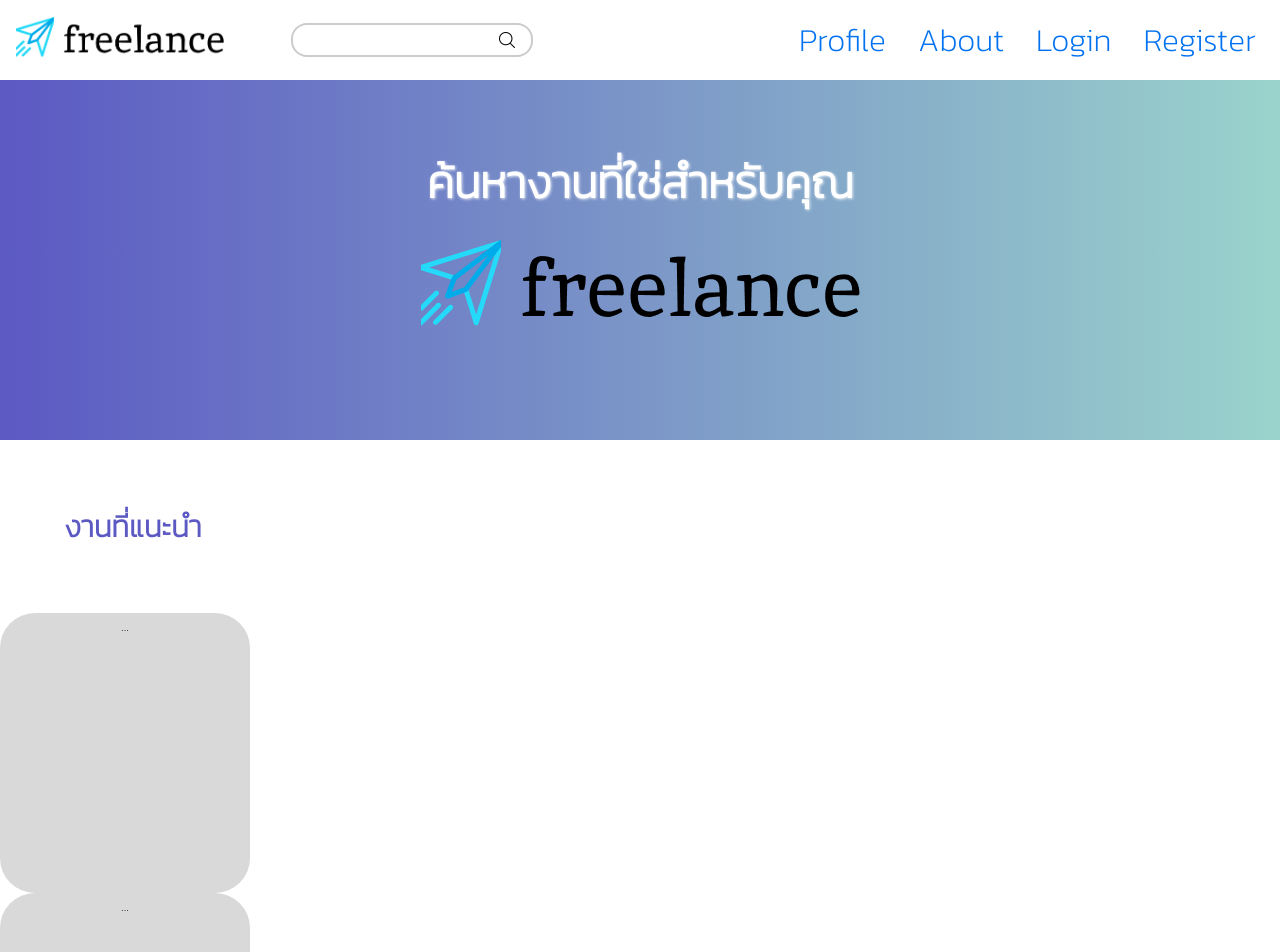
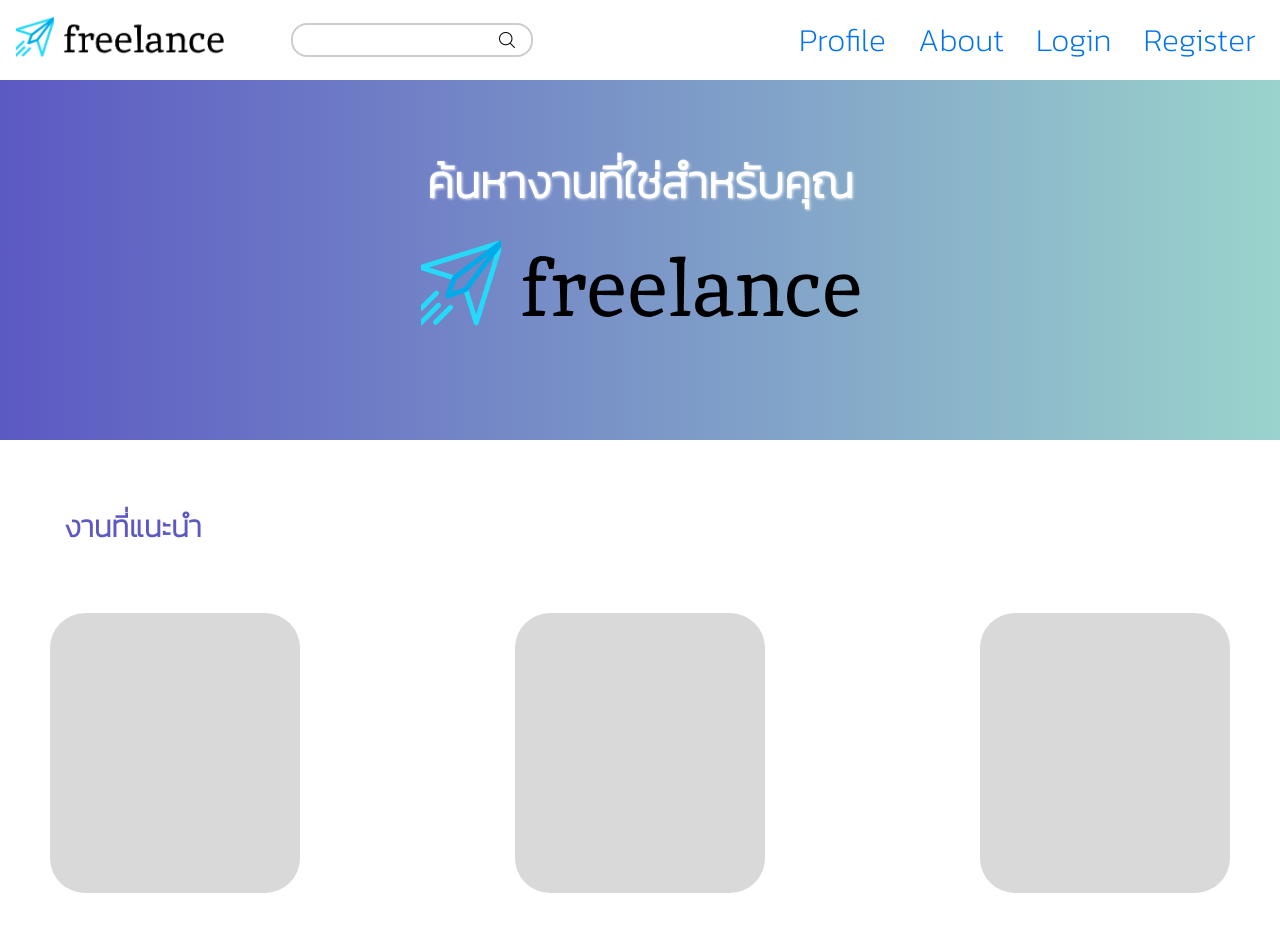
Before and after one commit to kimzey/project_mdt312_freelancing, a React (Vite) app in the folder client/mdt-freelancing/: page / in a window 1280 px wide. Shown: the top 952 px of the page. Built offline with nearby package versions, Linux system fonts and the light colour scheme.

Commit message:
update Home

```diff
--- a/client/mdt-freelancing/src/component/HomeComponent.css
+++ b/client/mdt-freelancing/src/component/HomeComponent.css
@@ -44,11 +44,17 @@
     padding: 4rem;
 }
 
-.Home #rectangle {
+.Home .square {
     width: 250px;
     height: 280px;
     background-color: #D9D9D9;
     border-radius: 35px;
     text-align: center;
+    margin: 0 50px;
+    padding: 0;
 
 }
+.Home .squarecontainer {
+  display: flex;
+  justify-content: space-between;
+}
--- a/client/mdt-freelancing/src/component/HomeComponent.jsx
+++ b/client/mdt-freelancing/src/component/HomeComponent.jsx
@@ -21,10 +21,10 @@ export default function Home() {
           งานที่แนะนำ
         </p>
 
-        <div id ="squarecontainer">
-        <p id="rectangle">...</p>
-        <p id="rectangle">...</p>
-        <p id="rectangle">...</p>
+        <div class ="squarecontainer">
+        <p class="square">   </p>
+        <p class="square">   </p>
+        <p class="square">   </p>
         </div>
 
 
```
